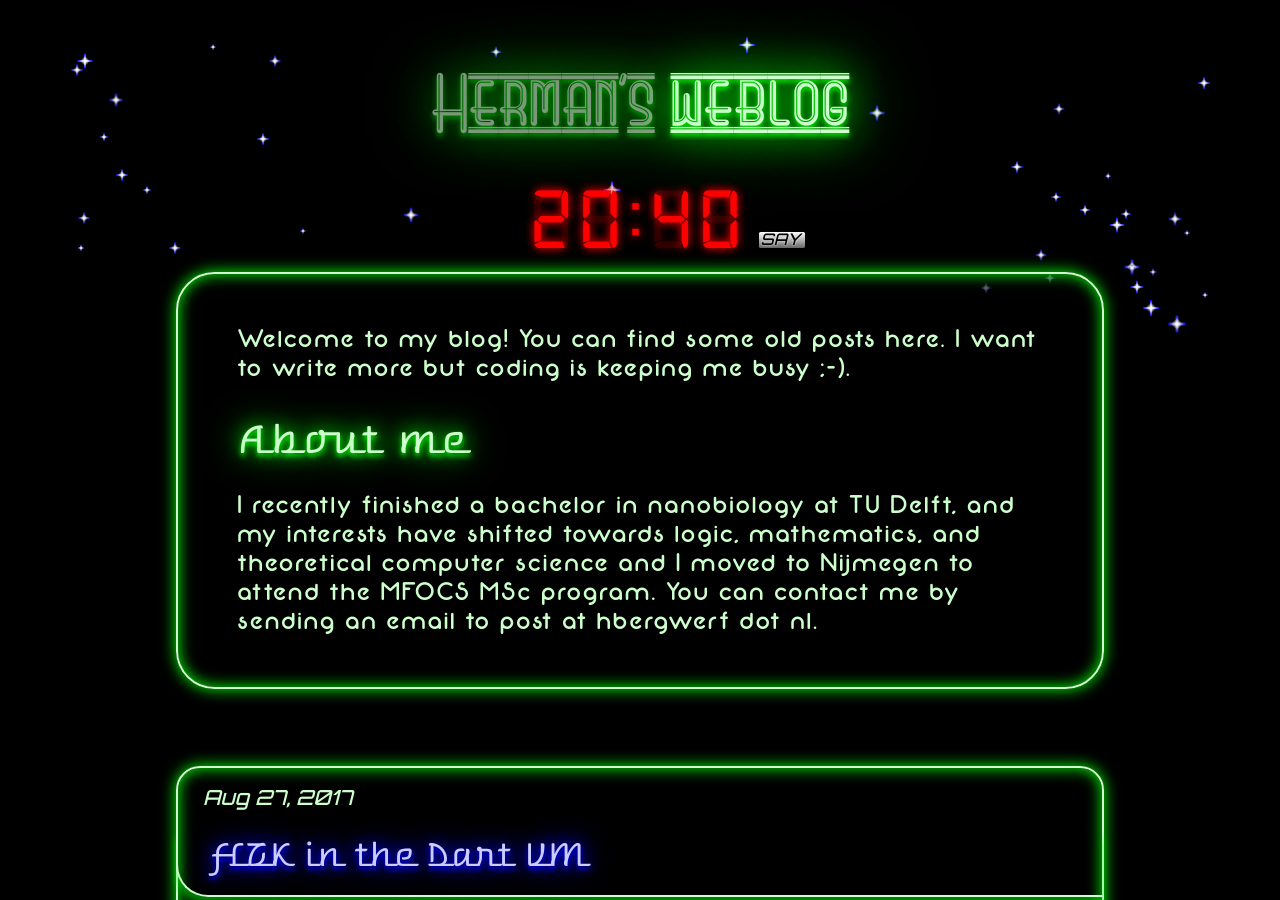
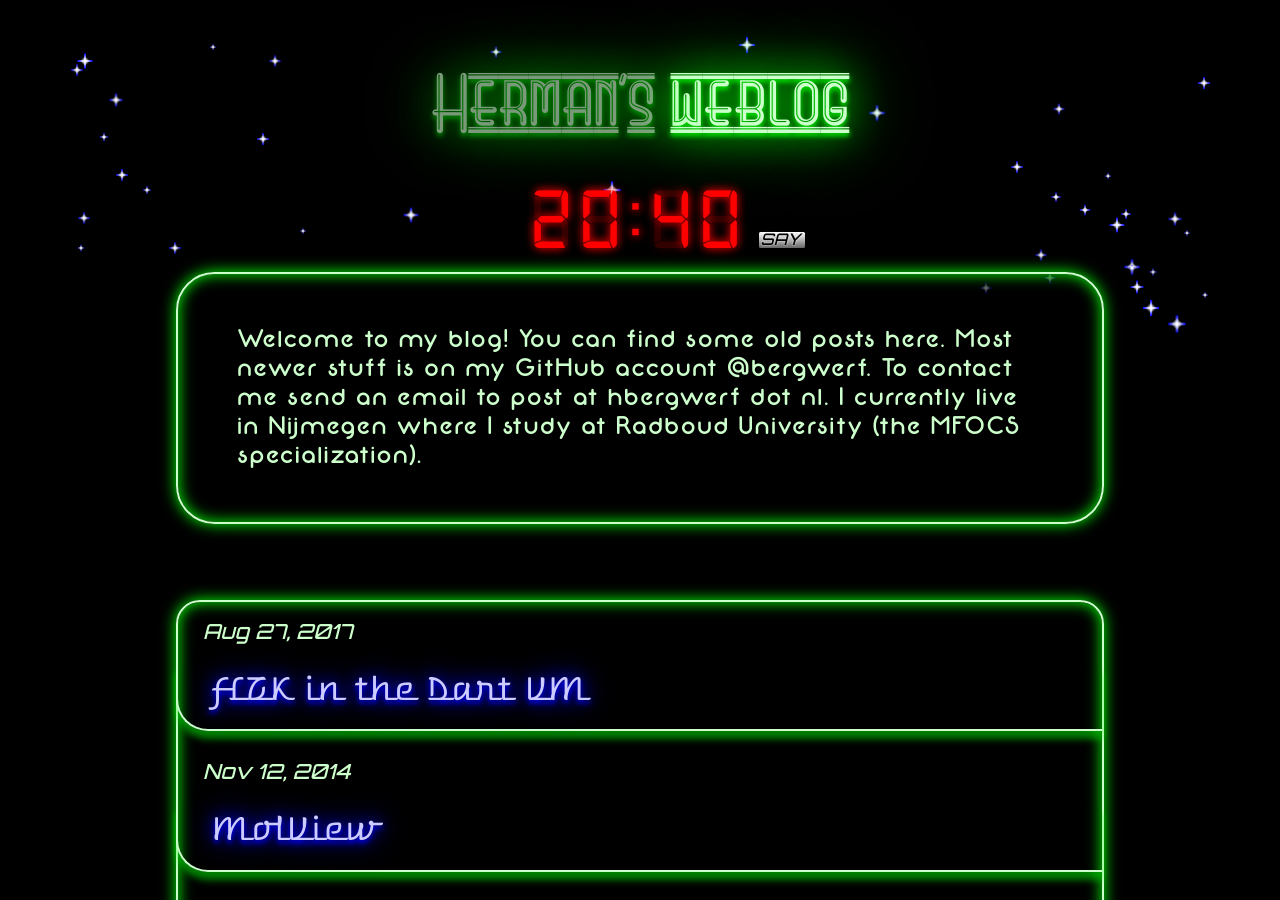
Before and after one commit to bergwerf/retro, a Jekyll site: the page built from index.md, in a window 1280 px wide and 900 px high. Built offline with Jekyll 4.4.1, drawn with Linux system fonts in a browser that asks for light colours.

Commit message:
Shorten index text

```diff
--- a/index.md
+++ b/index.md
@@ -2,11 +2,7 @@
 layout: home
 title: Herman's weblog
 ---
-Welcome to my blog! You can find some old posts here. I want to write more but
-coding is keeping me busy ;-).
-
-## About me
-I recently finished a bachelor in nanobiology at TU Delft, and my interests have
-shifted towards logic, mathematics, and theoretical computer science and I moved
-to Nijmegen to attend the MFOCS MSc program. You can contact me by sending an
-email to post at hbergwerf dot nl.
+Welcome to my blog! You can find some old posts here. Most newer stuff is on my
+GitHub account @bergwerf. To contact me send an email to post at hbergwerf dot
+nl. I currently live in Nijmegen where I study at Radboud University (the MFOCS
+specialization).
```
